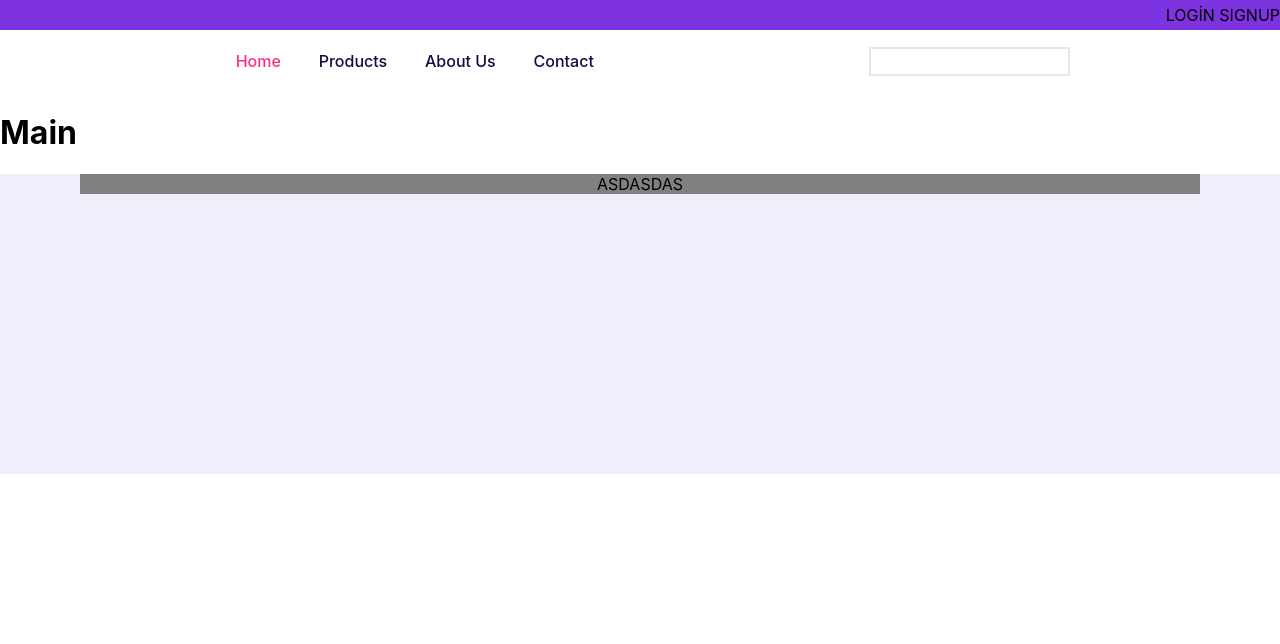
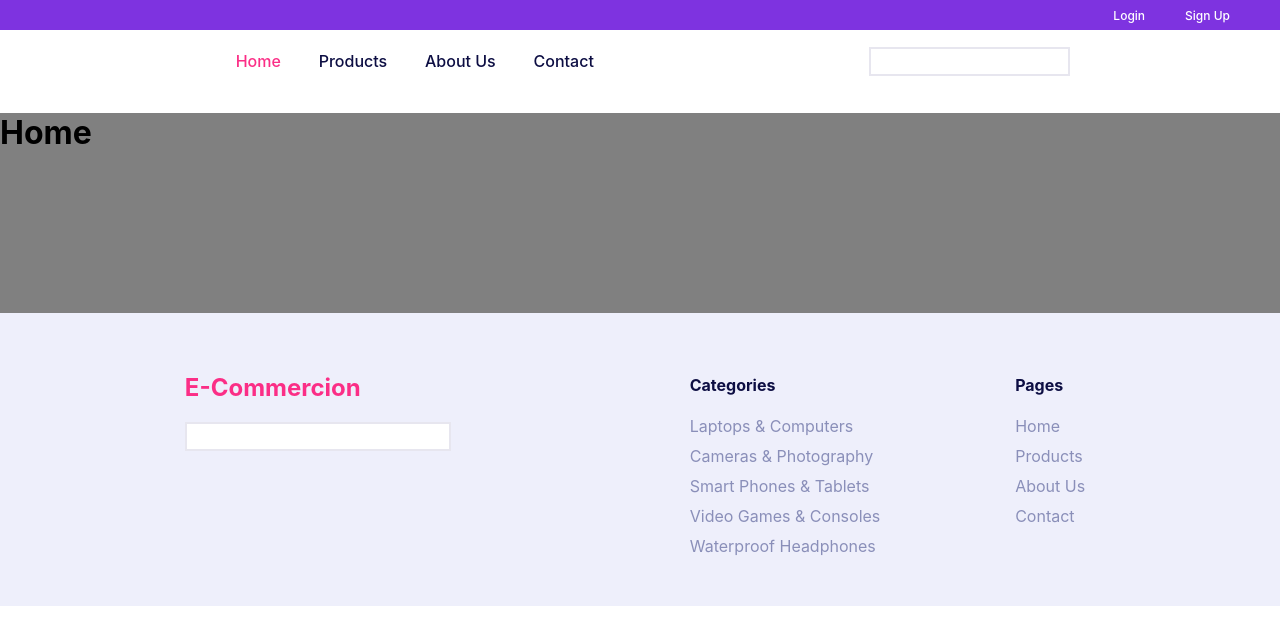
Before and after one commit to osrl/nextjs-ecommerce, a Next.js app: page / in a window 1280 px wide. Shown: the top 644 px of the page. Built offline with nearby package versions, Linux system fonts and the light colour scheme.

Commit message:
completed footer

```diff
--- a/components/Footer/Footer.js
+++ b/components/Footer/Footer.js
@@ -5,7 +5,27 @@ const Footer = () => {
   return (
     <>
       <footer className={styles.footer}>
-        <div className={styles.container}>ASDASDAS</div>
+        <div className={styles.container}>
+          <div className={styles["footer-input"]}>
+            <h2>E-Commercion</h2>
+            <input type="text" />
+          </div>
+          <div className={styles["footer-categories"]}>
+            <h4>Categories</h4>
+            <span>Laptops & Computers</span>
+            <span>Cameras & Photography</span>
+            <span>Smart Phones & Tablets</span>
+            <span>Video Games & Consoles</span>
+            <span>Waterproof Headphones</span>
+          </div>
+          <div className={styles["footer-pages"]}>
+            <h4>Pages</h4>
+            <span>Home</span>
+            <span>Products</span>
+            <span>About Us</span>
+            <span>Contact</span>
+          </div>
+        </div>
       </footer>
     </>
   );
--- a/components/Footer/Footer.module.scss
+++ b/components/Footer/Footer.module.scss
@@ -1,13 +1,86 @@
 .footer {
   width: 100%;
-  height: 300px;
+  padding: 10px;
   background-color: #eeeffb;
+  display: flex;
+  justify-content: center;
+  align-items: center;
+  color: #0d0e43;
+  padding: 20px 30px;
 }
 .container {
-  max-width: 1120px;
+  width: 1120px;
   margin: 0 auto;
   display: flex;
-  justify-content: space-around;
-  align-items: center;
-  background-color: gray;
+  justify-content: space-evenly;
+  align-items: flex-start;
 }
+
+@media screen and (max-width: 992px) {
+  .container {
+    flex-direction: column;
+    padding: 10px 20px;
+  }
+}
+.footer-input {
+  width: 400px;
+  height: 200px;
+  display: flex;
+  flex-direction: column;
+  justify-content: flex-start;
+  align-items: flex-start;
+  padding: 20px 10px;
+  h2 {
+    color: #fb2e86;
+  }
+  input {
+    width: 70%;
+    border: none;
+    border: 2px solid #e7e6ef;
+    outline: none;
+    padding: 5px 10px;
+  }
+}
+
+@media screen and (max-width: 992px) {
+  .footer-input {
+    width: 100%;
+    padding: 10px;
+  }
+}
+.footer-categories {
+  padding: 20px;
+  display: flex;
+  flex-direction: column;
+  justify-content: center;
+  align-items: flex-start;
+  span {
+    color: #8a8fb9;
+    margin-bottom: 10px;
+  }
+}
+
+@media screen and (max-width: 992px) {
+  .footer-categories {
+    width: 100%;
+    padding: 10px;
+  }
+}
+
+.footer-pages {
+  padding: 20px;
+  display: flex;
+  flex-direction: column;
+  justify-content: center;
+  align-items: flex-start;
+  span {
+    color: #8a8fb9;
+    margin-bottom: 10px;
+  }
+}
+@media screen and (max-width: 992px) {
+  .footer-pages {
+    width: 100%;
+    padding: 10px;
+  }
+}
--- a/components/Header/Header.js
+++ b/components/Header/Header.js
@@ -5,7 +5,10 @@ const Header = () => {
   return (
     <>
       <header className={styles.header}>
-        <div className={styles["login-signup"]}>LOGİN SIGNUP</div>
+        <div className={styles["login-signup"]}>
+          <Link href="/login">Login</Link>
+          <Link href="/signup">Sign Up</Link>
+        </div>
         <nav className={styles.container}>
           <ul className={styles["header-list"]}>
             <li>
--- a/components/Header/Header.module.scss
+++ b/components/Header/Header.module.scss
@@ -1,13 +1,20 @@
 .header {
   width: 100%;
+  font-weight: 500;
 }
 .login-signup {
   width: 100%;
-  height: 30px;
+  height: 20px;
   background-color: #7e33e0;
   display: flex;
   justify-content: flex-end;
   align-items: center;
+  padding: 15px 10px;
+  color: #fff;
+  font-size: 12px;
+  a {
+    margin: 10px 40px 10px 0;
+  }
 }
 .container {
   max-width: 1120px;
@@ -26,9 +33,8 @@
     width: 400px;
     display: flex;
     justify-content: space-around;
-    align-items: flex-start;
+    align-items: center;
     color: #0d0e43;
-    font-weight: 500;
     padding: 5px 2px;
 
     li {
--- a/pages/index.js
+++ b/pages/index.js
@@ -10,7 +10,7 @@ export default function Home() {
       </Head>
 
       <main>
-        <h1>Main</h1>
+        <h1>Home</h1>
       </main>
     </div>
   );
--- a/styles/globals.css
+++ b/styles/globals.css
@@ -24,3 +24,9 @@ a {
     background: black;
   }
 }
+
+main {
+  width: 100%;
+  height: 200px;
+  background-color: gray;
+}
```
